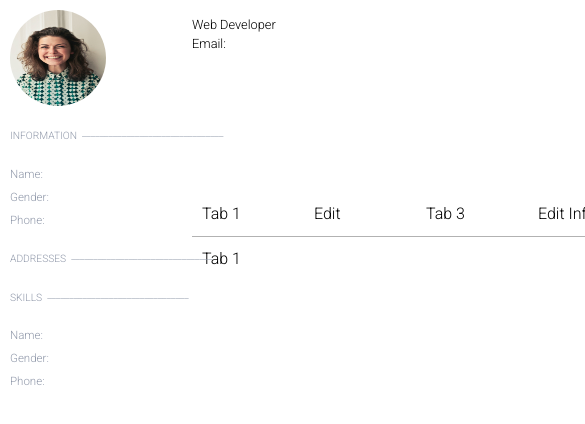
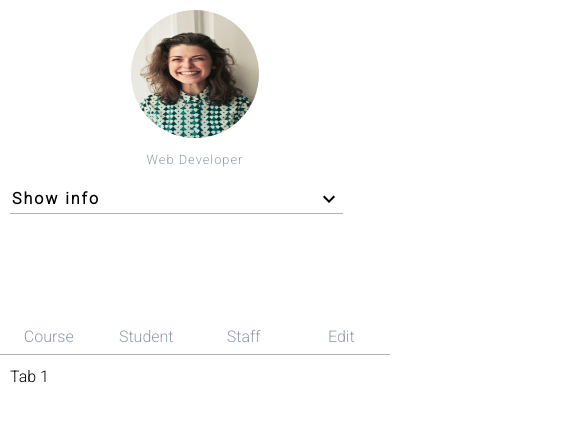
Before and after one commit to keitamohamed/gleam_frontend, a React (Vite) app: page /teacher/profile in a window 390 px wide. Shown: the top 424 px of the page, 585 px wide, since content can reach past the window. Built offline with nearby package versions, Linux system fonts and the light colour scheme; a web font is replaced by a local one.

Commit message:
Teacher UI

```diff
--- a/src/assets/scss/@_global.scss
+++ b/src/assets/scss/@_global.scss
@@ -1,10 +1,20 @@
 @import "@_variable";
+
+input:-webkit-autofill,
+input:-webkit-autofill:hover,
+input:-webkit-autofill:focus,
+input:-webkit-autofill:active {
+  transition: background-color 5000s ease-in-out 0s;
+  -webkit-text-fill-color: hsl(0, 0, 30%);
+  font-size: 1.2em;
+}
 
 svg {
   cursor: pointer;
 }
 
 .side-nav {
+  background: #3D3C42;
   * {
     color: #fff;
   }
@@ -17,11 +27,7 @@ svg {
   }
 
   .list_container {
-    display: flex;
-    flex-direction: column;
     gap: 1em;
-    background: #3D3C42;
-    height: 100vh;
 
     li {
       display: flex;
@@ -49,8 +55,8 @@ svg {
 .card {
   display: flex;
   flex-direction: column;
-  width: 200px;
-  height: 200px;
+  width: 100%;
+  height: auto;
   box-shadow: rgba(50, 50, 93, 0.25) 0 2px 5px -1px, rgba(0, 0, 0, 0.3) 0 1px 3px -1px;
 
   .header {
@@ -93,13 +99,47 @@ svg {
 
 .profile {
 
-  .life_side {
+  .left_side {
     padding: 10px;
 
+    .image_container {
+
+      p {
+        font-size: .8em;
+        letter-spacing: 1px;
+        color: $fade_white;
+      }
+    }
+
+    .accordion_toggle {
+      width: 90%;
+      grid-template-columns: repeat(2, 1fr);
+      padding: 2px;
+      margin-top: 1em;
+      font-weight: 700;
+      letter-spacing: 2px;
+      justify-content: flex-end;
+      place-items: flex-end;
+      grid-gap: 1em;
+      border-bottom: 1px solid $border_color;
+
+      span {
+        text-align: left;
+        width: 100%;
+      }
+      svg {
+        float: right
+      }
+    }
+
+
+
     .information {
-      margin-top: 1.5em;
+      margin-top: 0;
       text-align: left;
       font-size: .8em;
+      opacity: 0;
+      height: 0;
 
       .add_ {
         color: $fade_white;
@@ -124,6 +164,17 @@ svg {
           list-style-type: square;
           tab-size: 2;
         }
+      }
+    }
+
+    .information.activate {
+      margin-top: 1.5em;
+      opacity: 1;
+      height: 90px;
+      transition: height 0.5s ease, padding-top 0.5s ease, padding-bottom 0.5s ease;
+
+      .add_:after {
+        content: "";
       }
     }
 
@@ -174,24 +225,28 @@ svg {
 
 .accordion {
   height: 100%;
+  z-index: 1;
 
   li {
     list-style: none
   }
+
   .accordion-tabs {
-    display: flex;
-    flex-direction: row;
-    justify-content: space-between;
+    display: grid;
+    grid-template-columns: repeat(4, 1fr);
+    justify-content: space-evenly;
+    place-items: center;
+    border-bottom: 1px solid $border_color;
 
-    li {
-      width: 100%;
-      text-align: left;
-      padding: 10px;
-      border-bottom: 1px solid #B2B2B2;
+    .accordion-tab {
+      width: fit-content;
       cursor: pointer;
+      padding: 5px 10px;
+      color: $fade_white;
 
       &:hover {
-        background: none !important
+        background: #2C3333;
+        color: #fff;
       }
     }
   }
@@ -200,10 +255,16 @@ svg {
 
     .tab-section {
       display: none;
+      width: 100%;
     }
 
     .activate_section {
       display: flex;
+      width: 100%;
+
+      * {
+        width: 100%;
+      }
     }
 
     section {
@@ -212,7 +273,7 @@ svg {
 
       .address {
         padding: 10px;
-        border-bottom: 1px solid #B2B2B2;
+        border-bottom: 1px dotted $border_color;
 
         * {
           text-align: left;
@@ -238,7 +299,7 @@ svg {
         }
 
         .edit_container {
-          border-bottom: 1px dotted #B2B2B2;
+          border-bottom: 1px dotted $border_color;
           width: 100%;
           display: inline-flex;
           gap: 1em;
@@ -259,4 +320,52 @@ svg {
 
 
   }
+
+  .form-container {
+    padding: 15px;
+
+    .title-container {
+      padding-bottom: 15px;
+
+      h3 {
+        text-transform: uppercase;
+        font-size: 15px;
+        text-align: center;
+        width: 90%;
+        margin: 0 auto;
+        border-bottom: 1px dotted $border_color;
+      }
+    }
+
+    form {
+      padding: 10px;
+
+      .form-group {
+        width: 100%;
+
+        input {
+          text-align: left;
+          width: 100%;
+          border-bottom: 1px solid $border_color;
+          margin-bottom: .5em;
+          padding: 2px;
+          font-size: 1em;
+        }
+
+        input[type="submit"] {
+          border: 1px solid $border_color;
+          text-align: center;
+          text-transform: uppercase;
+          border-radius: 20px;
+          margin-top: 1em;
+          cursor: pointer;
+
+          &:hover {
+            background: #2C3333;
+            color: #fff;
+          }
+        }
+      }
+    }
+  }
 }
--- a/src/assets/scss/@_variable.scss
+++ b/src/assets/scss/@_variable.scss
@@ -2,3 +2,4 @@
 
 $font-family: 'Roboto', sans-serif;
 $fade_white: #929AAB;
+$border_color: #B2B2B2;
--- a/src/component/sup_page/teacher_profile.tsx
+++ b/src/component/sup_page/teacher_profile.tsx
@@ -1,5 +1,6 @@
 import {PatternFormat} from "react-number-format";
 import {AiOutlineEdit, AiOutlineClose} from 'react-icons/ai'
+import {MdOutlineExpandMore, MdOutlineExpandLess} from 'react-icons/md'
 import {useAppDispatch, useAppStore} from "../../setup/academy/useReduxHook";
 import {accordion} from "../../util/accordion";
 
@@ -7,6 +8,7 @@ import image from "/src/assets/image/photo.jpg"
 import {useContext, useEffect} from "react";
 import {teacherAction} from "../../setup/academy/teacher_slice";
 import {DashboardContext} from "../../setup/context/Context";
+import {AddressForm} from "../reusable/form";
 
 export const Teacher_Profile = () => {
     const dashCtx = useContext(DashboardContext)
@@ -19,28 +21,41 @@ export const Teacher_Profile = () => {
         dashCtx.setActionType(action);
     }
 
+    const setActionType = () => {
+      dashCtx.setActionType('')
+    }
+
     useEffect(() => {
         accordion()
     }, [])
 
     return (
         <div className={`profile w-full`}>
-            <div className="layout grid grid-cols-12 gap-x-16">
-                <div className="life_side col-start-1 col-end-4">
+            <div className="layout grid sm:grid-cols-1 md:grid-cols-12 gap-x-16">
+                <div className="left_side sm:grid-cols-1 md:col-start-1 md:col-end-4">
                     <div className="image_container">
                         <img
-                            className="w-24 h-24 md:w-48 md:h-auto md:rounded-md rounded-full mx-aut"
+                            className="w-32 h-32 sm:!w-36 sm:!h-36 md:w-48 md:h-auto md:rounded-md rounded-full mx-auto"
                             src={image} alt="img"/>
+                        <h2 className='s:block s:mt-3 sm:block sm:mt-3 md:hidden'>{teacher.name}</h2>
+                        <p className='s:block sm:block md:hidden'>{auth.email}</p>
+                        <p className='s:block sm:block md:hidden'>Web Developer</p>
+
                     </div>
-                    <div className="information">
+                    <li className="accordion_toggle s:grid sm:grid md:hidden">
+                        <span>Show info</span>
+                        <MdOutlineExpandMore className='accordion-expand-more'/>
+                        <MdOutlineExpandLess className='accordion-expand-less hidden' />
+                    </li>
+                    <div className="information s:h-0.5 s:!w-3/4 s:m-8 md:!h-auto md:!opacity-100">
                         <span className={'add_'}>Information</span>
                         <section>
-                            <p className="info"><span>Name: </span>{teacher.name}</p>
+                            <p><span>Name: </span>{teacher.name}</p>
                             <p><span>Gender: </span>{teacher.gender} </p>
                             <p><span>Phone: </span>{teacher.phone}</p>
                         </section>
                     </div>
-                    <div className="information">
+                    <div className="information s:h-0.5 s:!w-3/4 s:m-8 md:!h-auto md:!opacity-100">
                         <span className={'add_'}>Addresses</span>
                         {
                             addresses.map((a, index) => {
@@ -54,17 +69,17 @@ export const Teacher_Profile = () => {
                             })
                         }
                     </div>
-                    <div className="information">
+                    <div className="information s:h-0.5 s:!w-3/4 s:m-8 md:!h-auto md:!opacity-100">
                         <span className={'add_'}>Skills</span>
                         <section>
-                            <p className="info"><span>Name: </span>{teacher.name}</p>
+                            <p><span>Name: </span>{teacher.name}</p>
                             <p><span>Gender: </span>{teacher.gender} </p>
                             <p><span>Phone: </span>{teacher.phone}</p>
                         </section>
                     </div>
                     </div>
-                <div className="main grid grid-cols-1 grid-cols-1 col-span-8">
-                    <div className="section_top">
+                <div className="main grid grid-cols-1 md:col-span-8">
+                    <div className="section_top s:hidden s:z-0">
                         <div className="info_container">
                             <h3>{teacher.name}</h3>
                             <p>Web Developer</p>
@@ -73,28 +88,30 @@ export const Teacher_Profile = () => {
                     </div>
                     <div className="accordion w-full">
                         <section className="accordion-tabs">
-                            <li className="accordion-tab" data-actab-id={"1"}>Tab 1</li>
-                            <li className="accordion-tab" data-actab-id={"2"}>Edit</li>
-                            <li className="accordion-tab" data-actab-id = {"3"}>Tab 3</li>
-                            <li className="accordion-tab" data-actab-id = {"4"}>Edit Info</li>
+                            <li className="accordion-tab" data-actab-id='1' onClick={setActionType}>Course</li>
+                            <li className="accordion-tab" data-actab-id='2' onClick={setActionType}>Student</li>
+                            <li className="accordion-tab" data-actab-id='3' onClick={setActionType}>Staff</li>
+                            <li className="accordion-tab" data-actab-id='4' onClick={setActionType}>Edit</li>
                         </section>
                         <div className="accordion-content">
-                            <section className="tab-section activate_section" data-actab-id={"1"}>
+                            <section className="tab-section w-full activate_section" data-actab-id='1'>
                                 Tab 1
                             </section>
-                            <section className="tab-section" data-actab-id={"2"}>
+                            <section className="tab-section w-full" data-actab-id='2'>
                                 tab 2
                             </section>
-                            <section className="tab-section" data-actab-id={"3"}>
+                            <section className="tab-section w-full" data-actab-id='3'>
                                 Tab 3
                             </section>
-                            <section className="tab-section" data-actab-id={"4"}>
-                               <div className="container">
+                            <section className="tab-section w-full" data-actab-id='4'>
+                                {
+                                    dashCtx.getAction().actionType === '' ?
+                                        <div className="address_container s:!w-full">
                                             {
                                                 addresses.map((a, index) => {
                                                     return (
-                                               <section className="address !w-4/6" key={`${index}_${a.state}`}>
-                                                   <div className="edit_container">
+                                                        <section className="address md:!w-4/6" key={`${index}_${a.state}`}>
+                                                            <div className="edit_container md:!w-2/6 md:float-right md:mb-4">
                                                                 <li onClick={() => setSelectedAddress(a.addressID, 'editAddress')}>
                                                                     <AiOutlineEdit/>
                                                                 </li>
@@ -110,7 +127,6 @@ export const Teacher_Profile = () => {
                                                                     <li><span>Street: </span><p>{a.street}</p></li>
                                                                     <li><span>City: </span><p>{a.city}</p></li>
                                                                     <li><span>State: </span><p>{a.state}</p></li>
-
                                                                 </section>
                                                             </div>
                                                         </section>
@@ -118,6 +134,11 @@ export const Teacher_Profile = () => {
                                                 })
                                             }
                                         </div>
+                                        : dashCtx.getAction().actionType === 'editAddress' ?
+                                        <AddressForm title='Update Address' btnText='Update'/>
+                                        : <h1></h1>
+                                }
+
                             </section>
                         </div>
                     </div>
--- a/src/index.css
+++ b/src/index.css
@@ -3,10 +3,22 @@
 @tailwind base;
 @tailwind components;
 @tailwind utilities;
+input:-webkit-autofill,
+input:-webkit-autofill:hover,
+input:-webkit-autofill:focus,
+input:-webkit-autofill:active {
+  transition: background-color 5000s ease-in-out 0s;
+  -webkit-text-fill-color: #4d4d4d;
+  font-size: 1.2em;
+}
+
 svg {
   cursor: pointer;
 }
 
+.side-nav {
+  background: #3D3C42;
+}
 .side-nav * {
   color: #fff;
 }
@@ -15,11 +27,7 @@ svg {
   height: 60px;
 }
 .side-nav .list_container {
-  display: flex;
-  flex-direction: column;
   gap: 1em;
-  background: #3D3C42;
-  height: 100vh;
 }
 .side-nav .list_container li {
   display: flex;
@@ -42,8 +50,8 @@ svg {
 .card {
   display: flex;
   flex-direction: column;
-  width: 200px;
-  height: 200px;
+  width: 100%;
+  height: auto;
   box-shadow: rgba(50, 50, 93, 0.25) 0 2px 5px -1px, rgba(0, 0, 0, 0.3) 0 1px 3px -1px;
 }
 .card .header {
@@ -76,20 +84,46 @@ svg {
   font-size: 1em;
 }
 
-.profile .life_side {
+.profile .left_side {
   padding: 10px;
 }
-.profile .life_side .information {
-  margin-top: 1.5em;
+.profile .left_side .image_container p {
+  font-size: 0.8em;
+  letter-spacing: 1px;
+  color: #929AAB;
+}
+.profile .left_side .accordion_toggle {
+  width: 90%;
+  grid-template-columns: repeat(2, 1fr);
+  padding: 2px;
+  margin-top: 1em;
+  font-weight: 700;
+  letter-spacing: 2px;
+  justify-content: flex-end;
+  place-items: flex-end;
+  grid-gap: 1em;
+  border-bottom: 1px solid #B2B2B2;
+}
+.profile .left_side .accordion_toggle span {
+  text-align: left;
+  width: 100%;
+}
+.profile .left_side .accordion_toggle svg {
+  float: right;
+}
+.profile .left_side .information {
+  margin-top: 0;
   text-align: left;
   font-size: 0.8em;
+  opacity: 0;
+  height: 0;
 }
-.profile .life_side .information .add_ {
+.profile .left_side .information .add_ {
   color: #929AAB;
   text-transform: uppercase;
   font-size: 0.8em;
 }
-.profile .life_side .information .add_:after {
+.profile .left_side .information .add_:after {
   content: "________________________________";
   display: inline-block;
   width: 100px;
@@ -97,24 +131,33 @@ svg {
   padding-left: 5px;
   text-transform: uppercase;
 }
-.profile .life_side .information .address {
+.profile .left_side .information .address {
   padding-left: 1em;
 }
-.profile .life_side .information .address p {
+.profile .left_side .information .address p {
   display: list-item;
   list-style-type: square;
   tab-size: 2;
 }
-.profile .life_side section {
+.profile .left_side .information.activate {
+  margin-top: 1.5em;
+  opacity: 1;
+  height: 90px;
+  transition: height 0.5s ease, padding-top 0.5s ease, padding-bottom 0.5s ease;
+}
+.profile .left_side .information.activate .add_:after {
+  content: "";
+}
+.profile .left_side section {
   margin-top: 1.5em;
 }
-.profile .life_side section * {
+.profile .left_side section * {
   text-align: left;
 }
-.profile .life_side section p {
+.profile .left_side section p {
   margin-bottom: 0.3em;
 }
-.profile .life_side section p span {
+.profile .left_side section p span {
   padding-right: 1em;
   font-size: 0.9em;
   color: #929AAB;
@@ -141,30 +184,38 @@ svg {
 
 .accordion {
   height: 100%;
+  z-index: 1;
 }
 .accordion li {
   list-style: none;
 }
 .accordion .accordion-tabs {
-  display: flex;
-  flex-direction: row;
-  justify-content: space-between;
+  display: grid;
+  grid-template-columns: repeat(4, 1fr);
+  justify-content: space-evenly;
+  place-items: center;
+  border-bottom: 1px solid #B2B2B2;
 }
-.accordion .accordion-tabs li {
-  width: 100%;
-  text-align: left;
-  padding: 10px;
-  border-bottom: 1px solid #B2B2B2;
+.accordion .accordion-tabs .accordion-tab {
+  width: fit-content;
   cursor: pointer;
+  padding: 5px 10px;
+  color: #929AAB;
 }
-.accordion .accordion-tabs li:hover {
-  background: none !important;
+.accordion .accordion-tabs .accordion-tab:hover {
+  background: #2C3333;
+  color: #fff;
 }
 .accordion .accordion-content .tab-section {
   display: none;
+  width: 100%;
 }
 .accordion .accordion-content .activate_section {
   display: flex;
+  width: 100%;
+}
+.accordion .accordion-content .activate_section * {
+  width: 100%;
 }
 .accordion .accordion-content section {
   width: 100%;
@@ -172,7 +223,7 @@ svg {
 }
 .accordion .accordion-content section .address {
   padding: 10px;
-  border-bottom: 1px solid #B2B2B2;
+  border-bottom: 1px dotted #B2B2B2;
 }
 .accordion .accordion-content section .address * {
   text-align: left;
@@ -204,6 +255,46 @@ svg {
 .accordion .accordion-content section .address .edit_container li:last-child > svg {
   color: #FF1E1E;
 }
+.accordion .form-container {
+  padding: 15px;
+}
+.accordion .form-container .title-container {
+  padding-bottom: 15px;
+}
+.accordion .form-container .title-container h3 {
+  text-transform: uppercase;
+  font-size: 15px;
+  text-align: center;
+  width: 90%;
+  margin: 0 auto;
+  border-bottom: 1px dotted #B2B2B2;
+}
+.accordion .form-container form {
+  padding: 10px;
+}
+.accordion .form-container form .form-group {
+  width: 100%;
+}
+.accordion .form-container form .form-group input {
+  text-align: left;
+  width: 100%;
+  border-bottom: 1px solid #B2B2B2;
+  margin-bottom: 0.5em;
+  padding: 2px;
+  font-size: 1em;
+}
+.accordion .form-container form .form-group input[type=submit] {
+  border: 1px solid #B2B2B2;
+  text-align: center;
+  text-transform: uppercase;
+  border-radius: 20px;
+  margin-top: 1em;
+  cursor: pointer;
+}
+.accordion .form-container form .form-group input[type=submit]:hover {
+  background: #2C3333;
+  color: #fff;
+}
 
 html {
   -webkit-text-size-adjust: 100%;
```
Also changed, not shown: src/component/page/teacher.tsx (+6 -3 lines), src/component/reusable/SideNave.tsx (+15 -8 lines), src/component/reusable/form.tsx (+32 -0 lines), src/interface/interface.ts (+7 -0 lines), src/interface/interface_a.ts (+7 -1 lines), src/util/accordion.ts (+25 -3 lines), tailwind.config.cjs (+19 -0 lines), 1 other file (tests, documents, lock files or other folders). Lines whose indentation alone changed are shown as unchanged.
